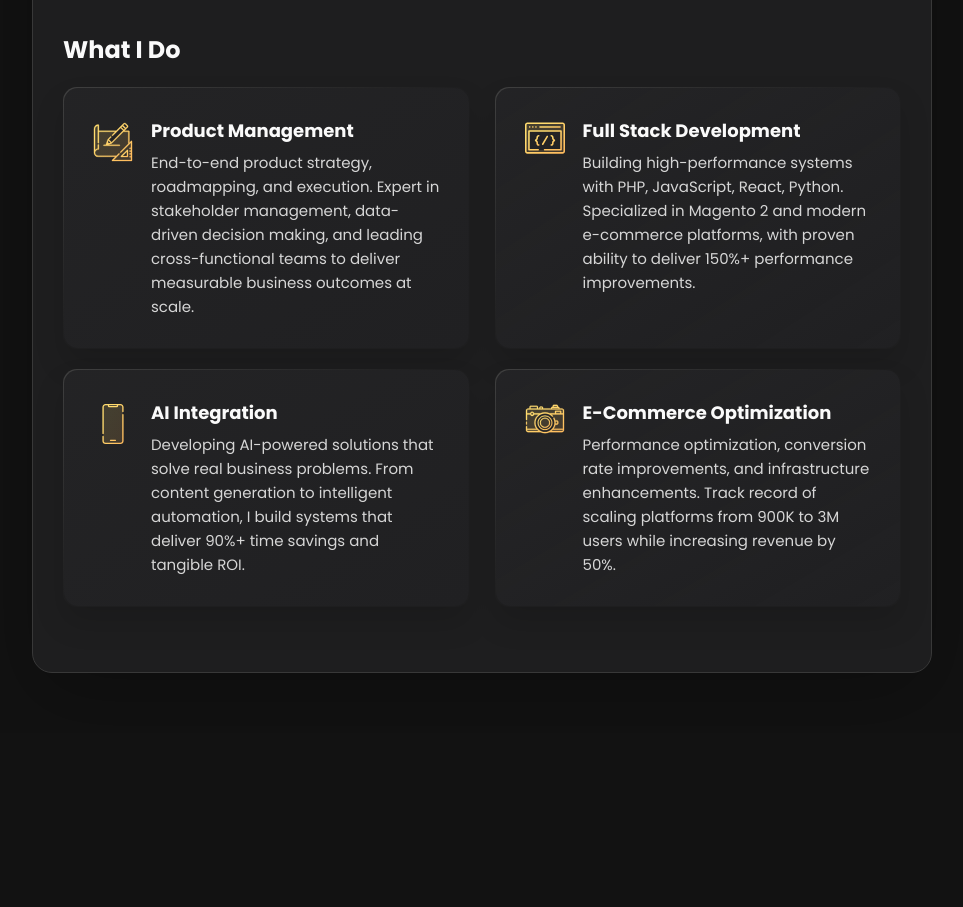
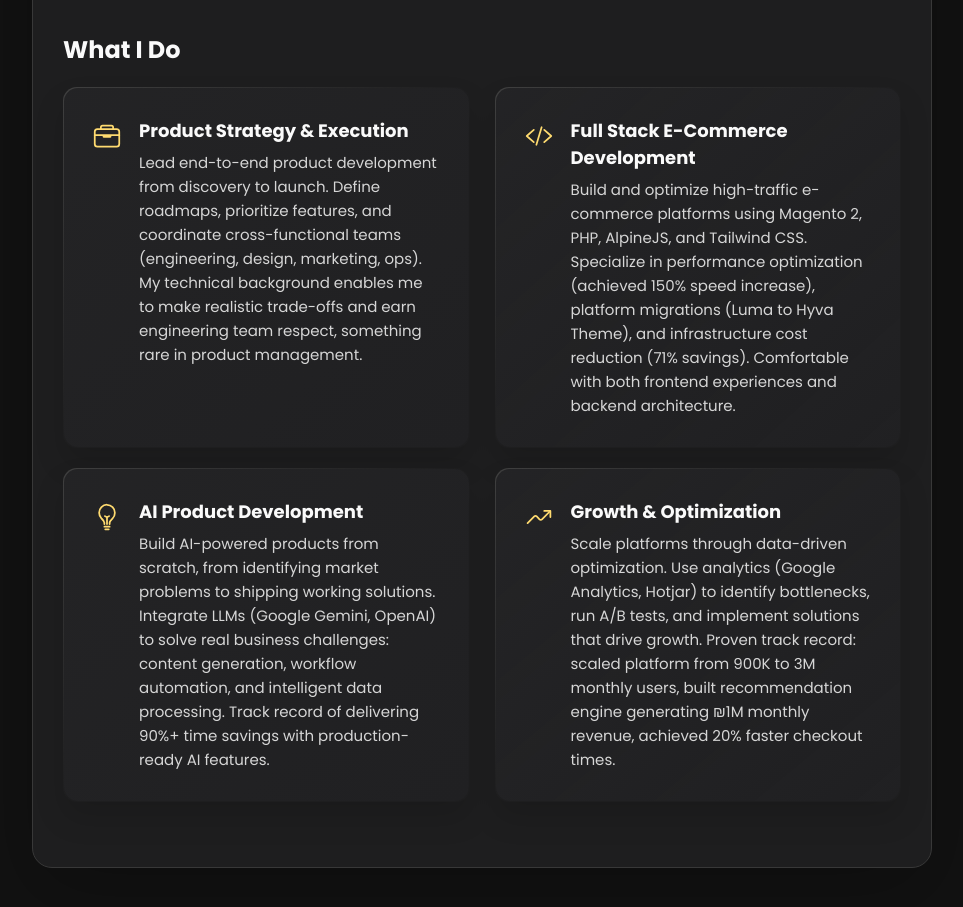
Before and after one commit to eliorabaev/portfolio-v2, a plain HTML site: page index.html in a window 1280 px wide. Shown: the part 3290-4197 px from the top of the page, without its empty margins (308-1271 px from the left). Before the commit the page ends 4023 px from the top, so only its background shows below. Drawn offline with nearby package versions, Linux system fonts and the light colour scheme.

Commit message:
make some updates

```diff
--- a/assets/css/style.css
+++ b/assets/css/style.css
@@ -336,6 +336,8 @@ main {
   border-radius: 20px;
 }
 
+.avatar-box img { border-radius: 20px; }
+
 .info-content .name {
   color: var(--white-2);
   font-size: var(--fs-3);
@@ -582,6 +584,7 @@ main {
   min-width: 100%;
   scroll-snap-align: center;
 }
+
 
 .testimonials-avatar-box {
   position: absolute;
--- a/index.html
+++ b/index.html
@@ -120,6 +120,11 @@
     }
 
     .journey-title ion-icon {
+      font-size: 28px;
+      color: var(--orange-yellow-crayola);
+    }
+
+    .service-icon-box ion-icon {
       font-size: 28px;
       color: var(--orange-yellow-crayola);
     }
@@ -570,53 +575,55 @@
         <section class="service">
           <h3 class="h3 service-title">What I Do</h3>
           <ul class="service-list">
+
             <li class="service-item">
               <div class="service-icon-box">
-                <img src="./assets/images/icon-design.svg" alt="product management" width="40">
+                <ion-icon name="briefcase-outline"></ion-icon>
               </div>
               <div class="service-content-box">
-                <h4 class="h4 service-item-title">Product Management</h4>
+                <h4 class="h4 service-item-title">Product Strategy & Execution</h4>
                 <p class="service-item-text">
-                  End-to-end product strategy, roadmapping, and execution. Expert in stakeholder management, data-driven decision making, and leading cross-functional teams to deliver measurable business outcomes at scale.
+                  Lead end-to-end product development from discovery to launch. Define roadmaps, prioritize features, and coordinate cross-functional teams (engineering, design, marketing, ops). My technical background enables me to make realistic trade-offs and earn engineering team respect, something rare in product management.
                 </p>
               </div>
             </li>
 
             <li class="service-item">
               <div class="service-icon-box">
-                <img src="./assets/images/icon-dev.svg" alt="development" width="40">
+                <ion-icon name="code-slash-outline"></ion-icon>
               </div>
               <div class="service-content-box">
-                <h4 class="h4 service-item-title">Full Stack Development</h4>
+                <h4 class="h4 service-item-title">Full Stack E-commerce Development</h4>
                 <p class="service-item-text">
-                  Building high-performance systems with PHP, JavaScript, React, Python. Specialized in Magento 2 and modern e-commerce platforms, with proven ability to deliver 150%+ performance improvements.
+                  Build and optimize high-traffic e-commerce platforms using Magento 2, PHP, AlpineJS, and Tailwind CSS. Specialize in performance optimization (achieved 150% speed increase), platform migrations (Luma to Hyva Theme), and infrastructure cost reduction (71% savings). Comfortable with both frontend experiences and backend architecture.
                 </p>
               </div>
             </li>
 
             <li class="service-item">
               <div class="service-icon-box">
-                <img src="./assets/images/icon-app.svg" alt="AI integration" width="40">
+                <ion-icon name="bulb-outline"></ion-icon>
               </div>
               <div class="service-content-box">
-                <h4 class="h4 service-item-title">AI Integration</h4>
+                <h4 class="h4 service-item-title">AI Product Development</h4>
                 <p class="service-item-text">
-                  Developing AI-powered solutions that solve real business problems. From content generation to intelligent automation, I build systems that deliver 90%+ time savings and tangible ROI.
+                  Build AI-powered products from scratch, from identifying market problems to shipping working solutions. Integrate LLMs (Google Gemini, OpenAI) to solve real business challenges: content generation, workflow automation, and intelligent data processing. Track record of delivering 90%+ time savings with production-ready AI features.
                 </p>
               </div>
             </li>
 
             <li class="service-item">
               <div class="service-icon-box">
-                <img src="./assets/images/icon-photo.svg" alt="optimization" width="40">
+                <ion-icon name="trending-up-outline"></ion-icon>
               </div>
               <div class="service-content-box">
-                <h4 class="h4 service-item-title">E-commerce Optimization</h4>
+                <h4 class="h4 service-item-title">Growth & Optimization</h4>
                 <p class="service-item-text">
-                  Performance optimization, conversion rate improvements, and infrastructure enhancements. Track record of scaling platforms from 900K to 3M users while increasing revenue by 50%.
+                  Scale platforms through data-driven optimization. Use analytics (Google Analytics, Hotjar) to identify bottlenecks, run A/B tests, and implement solutions that drive growth. Proven track record: scaled platform from 900K to 3M monthly users, built recommendation engine generating ₪1M monthly revenue, achieved 20% faster checkout times.
                 </p>
               </div>
             </li>
+
           </ul>
         </section>
       </article>
```
